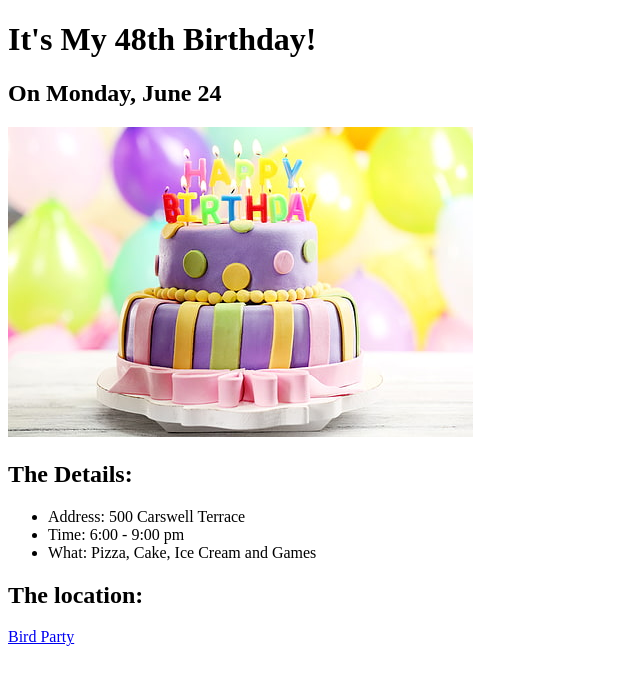
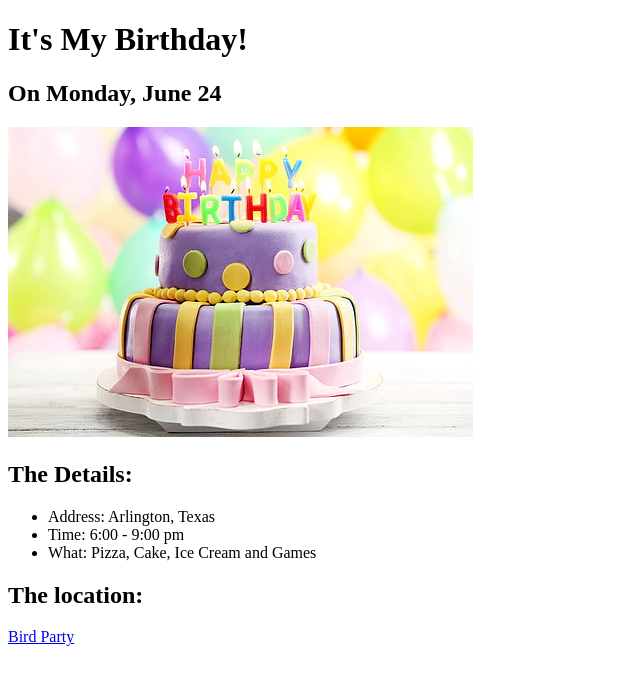
Before and after one commit to WarriorGreeting/html-portfolio, a plain HTML site: page public/birthday-invite.html in a window 1280 px wide. Shown: the whole page, without its empty margins (0-640 px from the left). Drawn offline with Linux system fonts and the light colour scheme.

Commit message:
Update birthday-invite.html

```diff
--- a/public/birthday-invite.html
+++ b/public/birthday-invite.html
@@ -6,12 +6,12 @@
     <title>Birthday Invite</title>
 </head>
 <body>
-<h1>It's My 48th Birthday!</h1>
+<h1>It's My Birthday!</h1>
 <h2>On Monday, June 24</h2>
 <img src="../assets\images/birthday-cake3.4.jpeg" alt="cake">
 <h2>The Details:</h2>
 <ul>
-    <li>Address: 500 Carswell Terrace</li>
+    <li>Address: Arlington, Texas</li>
     <li>Time: 6:00 - 9:00 pm</li>
     <li>What: Pizza, Cake, Ice Cream and Games</li>
 </ul>
```
